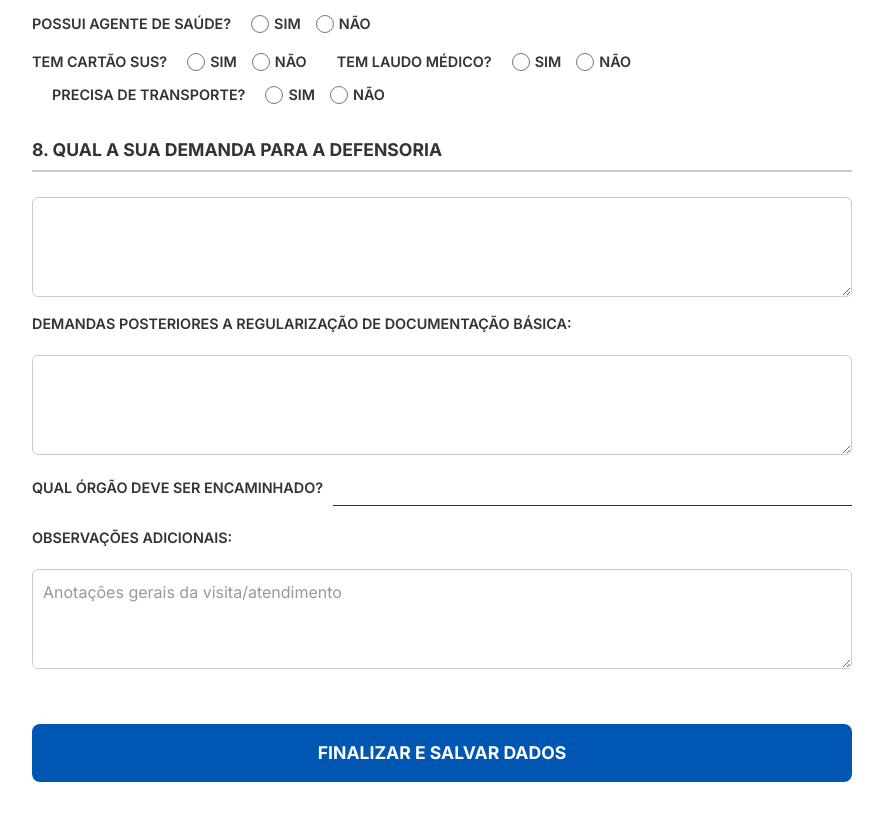
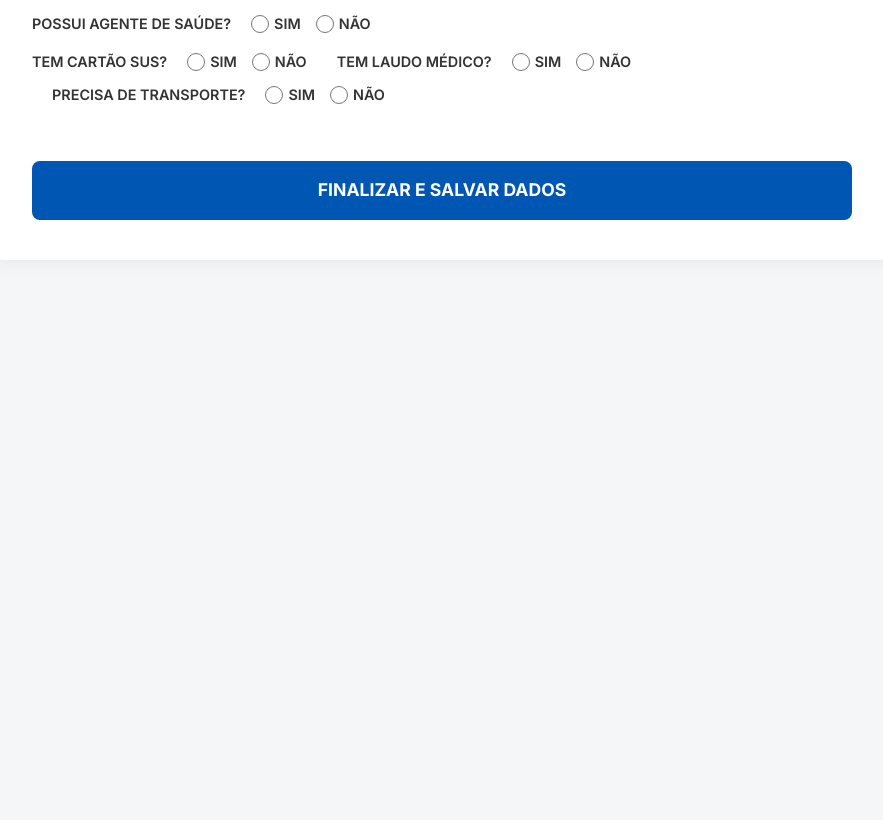
Before and after one commit to luanbcosta/coletadados, a Next.js app: page / in a window 1280 px wide. Shown: the part 2500-3320 px from the top of the page, without its empty margins (198-1081 px from the left). After the commit the page ends 2780 px from the top, so only its background shows below. Built offline with nearby package versions, Linux system fonts and the light colour scheme.

Commit message:
revert: remover secao 8 (demandas, orgao encaminhado e observacoes) do formulario

```diff
--- a/src/app/page.tsx
+++ b/src/app/page.tsx
@@ -704,27 +704,6 @@ export default function Home() {
           </div>
 
 
-          <div className="section-title">8. QUAL A SUA DEMANDA PARA A DEFENSORIA</div>
-
-          <div className="form-group full-width">
-            <textarea name="demandaDefensoria" value={formData.demandaDefensoria || ''} onChange={handleChange}></textarea>
-          </div>
-
-          <div className="form-group full-width">
-            <label>DEMANDAS POSTERIORES A REGULARIZAÇÃO DE DOCUMENTAÇÃO BÁSICA:</label>
-            <textarea name="demandasPosteriores" value={formData.demandasPosteriores || ''} onChange={handleChange}></textarea>
-          </div>
-
-          <div className="form-group full-width">
-            <label>QUAL ÓRGÃO DEVE SER ENCAMINHADO?</label>
-            <input type="text" name="orgaoEncaminhado" value={formData.orgaoEncaminhado || ''} onChange={handleChange} />
-          </div>
-
-          <div className="form-group full-width" style={{marginTop: '20px'}}>
-            <label>OBSERVAÇÕES ADICIONAIS:</label>
-            <textarea name="observacoes" value={formData.observacoes || ''} onChange={handleChange} placeholder="Anotações gerais da visita/atendimento"></textarea>
-          </div>
-
           <button type="submit" className="submit-btn">Finalizar e Salvar Dados</button>
 
         </form>
```
